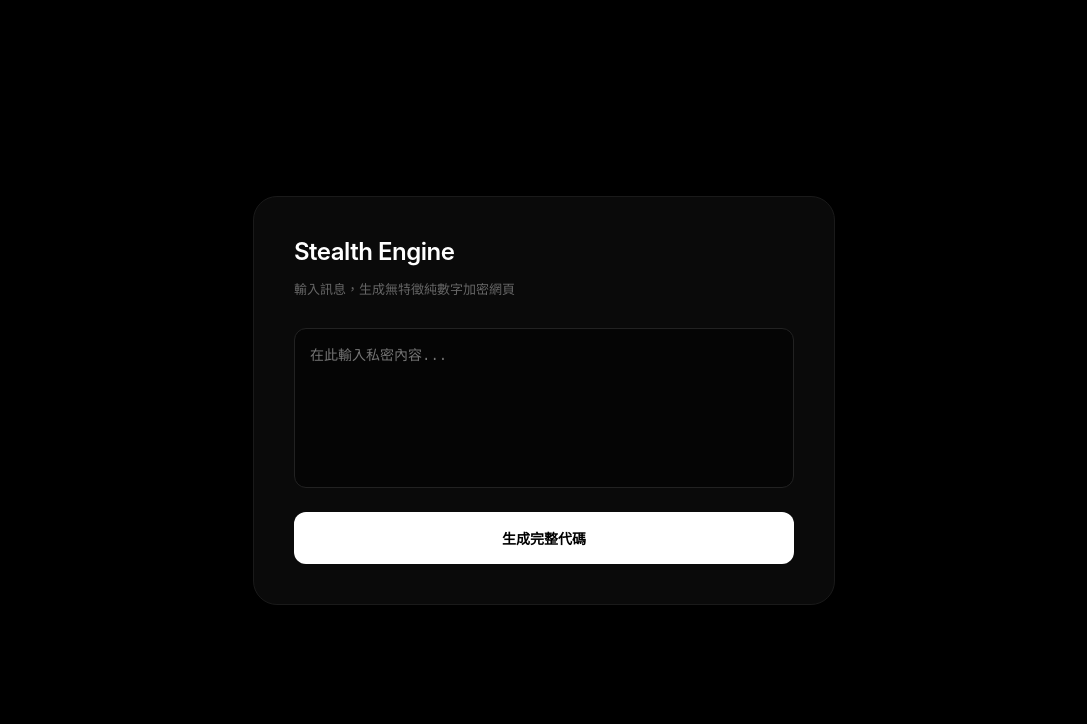
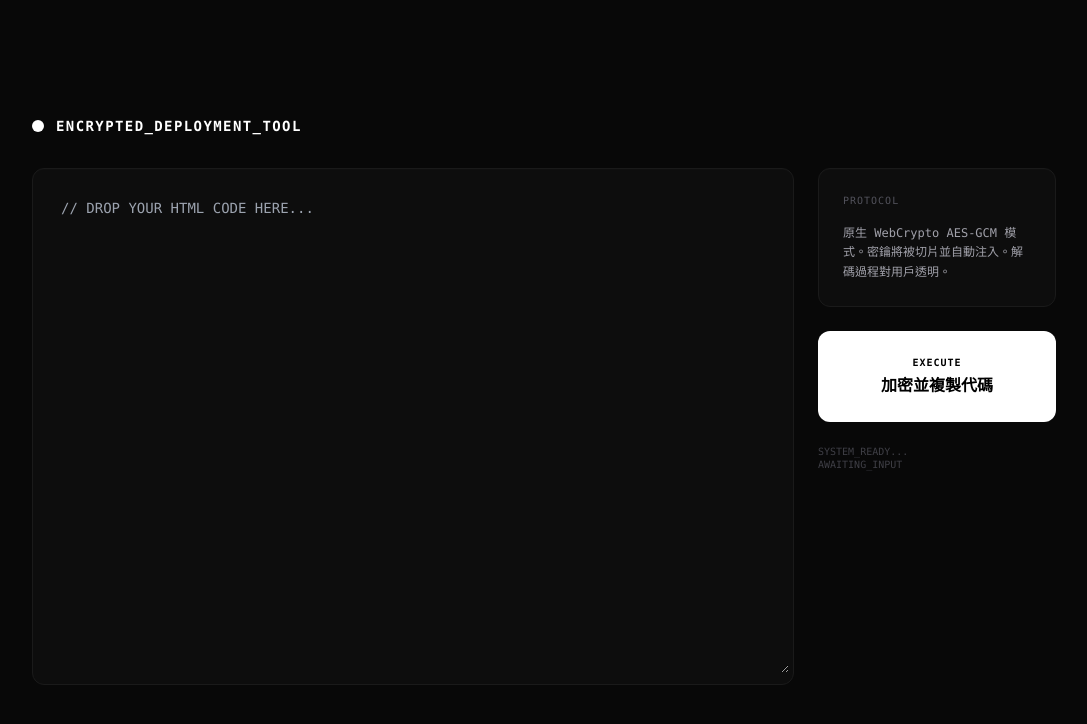
Before and after one commit to feairl2/-, a plain HTML site: page index.html in a window 1280 px wide. Shown: the whole page, without its empty margins (96-1183 px from the left). Drawn offline with nearby package versions, Linux system fonts and the light colour scheme.

Commit message:
Update index.html

```diff
--- a/index.html
+++ b/index.html
@@ -3,101 +3,79 @@
 <head>
     <meta charset="UTF-8">
     <meta name="viewport" content="width=device-width, initial-scale=1.0">
-    <title>Stealth Engine | Pro</title>
+    <title>SCRYPT // SILENT_DEPLOY</title>
+    <script src="https://cdn.tailwindcss.com"></script>
     <style>
-        /* 極簡黑暗美學 - 不需要外部 CSS */
-        body { background: #000; color: #ccc; font-family: -apple-system, system-ui, sans-serif; display: flex; align-items: center; justify-content: center; min-height: 100vh; margin: 0; }
-        .card { background: #0a0a0a; border: 1px solid #1a1a1a; padding: 40px; border-radius: 24px; width: 100%; max-width: 500px; box-shadow: 0 30px 60px rgba(0,0,0,0.5); }
-        h1 { color: #fff; font-size: 24px; font-weight: 600; margin: 0 0 8px 0; letter-spacing: -0.5px; }
-        p { font-size: 13px; color: #666; margin-bottom: 30px; }
-        textarea { width: 100%; height: 160px; background: #050505; border: 1px solid #222; border-radius: 12px; color: #eee; padding: 15px; box-sizing: border-box; font-size: 14px; outline: none; transition: 0.3s; resize: none; }
-        textarea:focus { border-color: #444; }
-        .btn { width: 100%; padding: 16px; background: #fff; color: #000; border: none; border-radius: 12px; font-weight: 600; cursor: pointer; margin-top: 20px; transition: 0.2s; font-size: 14px; }
-        .btn:hover { background: #ddd; transform: translateY(-1px); }
-        .btn-copy { background: #1a1a1a; color: #fff; border: 1px solid #333; margin-top: 10px; }
-        .hidden { display: none; }
-        .success-tag { color: #22c55e; font-size: 12px; font-weight: 600; text-transform: uppercase; margin-bottom: 8px; display: block; }
+        body { background: #080808; font-family: ui-monospace, SFMono-Regular, Menlo, Monaco, Consolas, monospace; }
+        .bento { background: #0d0d0d; border: 1px solid #1a1a1a; box-shadow: inset 0 1px 1px rgba(255,255,255,0.02); }
+        textarea { resize: none; color: #888; transition: color 0.3s; }
+        textarea:focus { color: #fff; outline: none; }
+        .copy-trigger { cursor: pointer; transition: all 0.2s; }
+        .copy-trigger:active { transform: translateY(2px); filter: brightness(1.2); }
     </style>
 </head>
-<body>
+<body class="min-h-screen flex items-center justify-center p-8">
 
-<div class="card">
-    <div id="ui-1">
-        <h1>Stealth Engine</h1>
-        <p>輸入訊息，生成無特徵純數字加密網頁</p>
-        <textarea id="raw" placeholder="在此輸入私密內容..."></textarea>
-        <button class="btn" onclick="generate()">生成完整代碼</button>
+    <div class="w-full max-w-5xl">
+        <div class="flex items-center gap-3 mb-8">
+            <div class="w-3 h-3 bg-white rounded-full"></div>
+            <h1 class="text-white font-bold tracking-widest text-sm">ENCRYPTED_DEPLOYMENT_TOOL</h1>
         </div>
 
-    <div id="ui-2" class="hidden">
-        <span class="success-tag">✓ 代碼生成成功</span>
-        <h1>已就緒</h1>
-        <p>複製下方代碼並儲存為新的 .html 檔案</p>
-        <textarea id="output" readonly onclick="this.select()"></textarea>
-        <button class="btn" onclick="copy()">一鍵複製 HTML</button>
-        <button class="btn btn-copy" onclick="location.reload()">重新開始</button>
+        <div class="grid grid-cols-12 gap-6">
+            <div class="col-span-12 lg:col-span-9 bento rounded-xl p-1">
+                <textarea id="raw" placeholder="// DROP YOUR HTML CODE HERE..." class="w-full h-[500px] p-6 bg-transparent text-sm leading-relaxed"></textarea>
+            </div>
+
+            <div class="col-span-12 lg:col-span-3 space-y-6">
+                <div class="bento rounded-xl p-6">
+                    <div class="text-[10px] text-zinc-600 mb-4 tracking-widest uppercase">Protocol</div>
+                    <p class="text-xs text-zinc-400 leading-relaxed">
+                        原生 WebCrypto AES-GCM 模式。密鑰將被切片並自動注入。解碼過程對用戶透明。
+                    </p>
+                </div>
+
+                <div onclick="generateAndCopy()" class="copy-trigger bg-white rounded-xl p-6 flex flex-col items-center justify-center text-black">
+                    <span class="text-[10px] font-bold tracking-widest uppercase mb-1">Execute</span>
+                    <span class="font-bold">加密並複製代碼</span>
+                </div>
+
+                <div id="log" class="text-[10px] text-zinc-700 font-mono break-all leading-tight">
+                    SYSTEM_READY...<br>AWAITING_INPUT
+                </div>
+            </div>
         </div>
     </div>
 
     <script>
-    async function generate() {
-        const text = document.getElementById('raw').value;
-        if(!text) return;
+        async function generateAndCopy() {
+            const content = document.getElementById('raw').value;
+            const log = document.getElementById('log');
+            if (!content) return;
 
-        // 生成動態 Key
-        const salt = Array.from(crypto.getRandomValues(new Uint8Array(16))).map(b => b.toString(16).padStart(2, '0')).join('');
+            try {
                 const enc = new TextEncoder();
+                const key = await crypto.subtle.generateKey({name: "AES-GCM", length: 256}, true, ["encrypt", "decrypt"]);
                 const iv = crypto.getRandomValues(new Uint8Array(12));
-        const key = await crypto.subtle.importKey("raw", enc.encode(salt.padEnd(32)), "AES-GCM", false, ["encrypt"]);
-        const cipher = await crypto.subtle.encrypt({name:"AES-GCM", iv}, key, enc.encode(text));
+                const encrypted = await crypto.subtle.encrypt({name: "AES-GCM", iv}, key, enc.encode(content));
+                const exportedKey = await crypto.subtle.exportKey("raw", key);
 
-        // 將 IV 與密文合併為數字陣列
-        const combined = JSON.stringify([...iv, ...new Uint8Array(cipher)]);
+                const data = {
+                    i: btoa(String.fromCharCode(...iv)),
+                    k: btoa(String.fromCharCode(...new Uint8Array(exportedKey))),
+                    d: btoa(String.fromCharCode(...new Uint8Array(encrypted)))
+                };
 
-        // 核心模板：修正引號與資源依賴
-        const template = `<!DOCTYPE html>
-<html>
-<head>
-    <meta charset="UTF-8">
-    <meta name="viewport" content="width=device-width, initial-scale=1.0">
-    <title>Encrypted Content</title>
-    <style>
-        body { background:#000; color:#d1d1d1; display:flex; align-items:center; justify-content:center; height:100vh; margin:0; font-family:system-ui,-apple-system,sans-serif; }
-        .c { max-width:600px; width:85%; opacity:0; transition:opacity 0.8s; line-height:1.7; font-size:18px; border-left:2px solid #333; padding-left:24px; }
-    </style>
-</head>
-<body>
-    <div id="o" class="c"></div>
-    <script>
-        (async () => {
-            const _d = [${combined}];
-            const _k = "${salt}";
-            try {
-                const u = new Uint8Array(_d);
-                const k = await crypto.subtle.importKey("raw", new TextEncoder().encode(_k.padEnd(32)), "AES-GCM", false, ["decrypt"]);
-                const r = await crypto.subtle.decrypt({name:"AES-GCM", iv: u.slice(0,12)}, k, u.slice(12));
-                const el = document.getElementById("o");
-                el.innerHTML = new TextDecoder().decode(r);
-                el.style.opacity = 1;
-            } catch(e) { console.error(e); }
-        })();
-    <\/script>
-</body>
-</html>`;
+                const template = `<!DOCTYPE html><html><head><meta charset="UTF-8"></head><body><script>const _0x= ${JSON.stringify(data)};(async()=>{const k=Uint8Array.from(atob(_0x.k),c=>c.charCodeAt(0)),v=Uint8Array.from(atob(_0x.i),c=>c.charCodeAt(0)),d=Uint8Array.from(atob(_0x.d),c=>c.charCodeAt(0)),sk=await crypto.subtle.importKey("raw",k,"AES-GCM",false,["decrypt"]),dec=await crypto.subtle.decrypt({name:"AES-GCM",iv:v},sk,d);document.open();document.write(new TextDecoder().decode(dec));document.close()})()<\/script></body></html>`;
 
-        document.getElementById('ui-1').classList.add('hidden');
-        const ui2 = document.getElementById('ui-2');
-        ui2.classList.remove('hidden');
-        document.getElementById('output').value = template;
+                await navigator.clipboard.writeText(template);
+                log.innerHTML = "STATUS_SUCCESS<br>PAYLOAD_COPIED_TO_CLIPBOARD<br>TIMESTAMP: " + Date.now();
+                log.style.color = "#fff";
+            } catch (err) {
+                log.innerText = "CRITICAL_ERROR: " + err.message;
+                log.style.color = "#ff0000";
             }
-
-    function copy() {
-        const out = document.getElementById('output');
-        out.select();
-        document.execCommand('copy');
-        alert("已複製！請將內容貼到空白的 .txt 檔，並更名為 .html");
         }
     </script>
-
 </body>
 </html>
```
Lines whose indentation alone changed are shown as unchanged.
